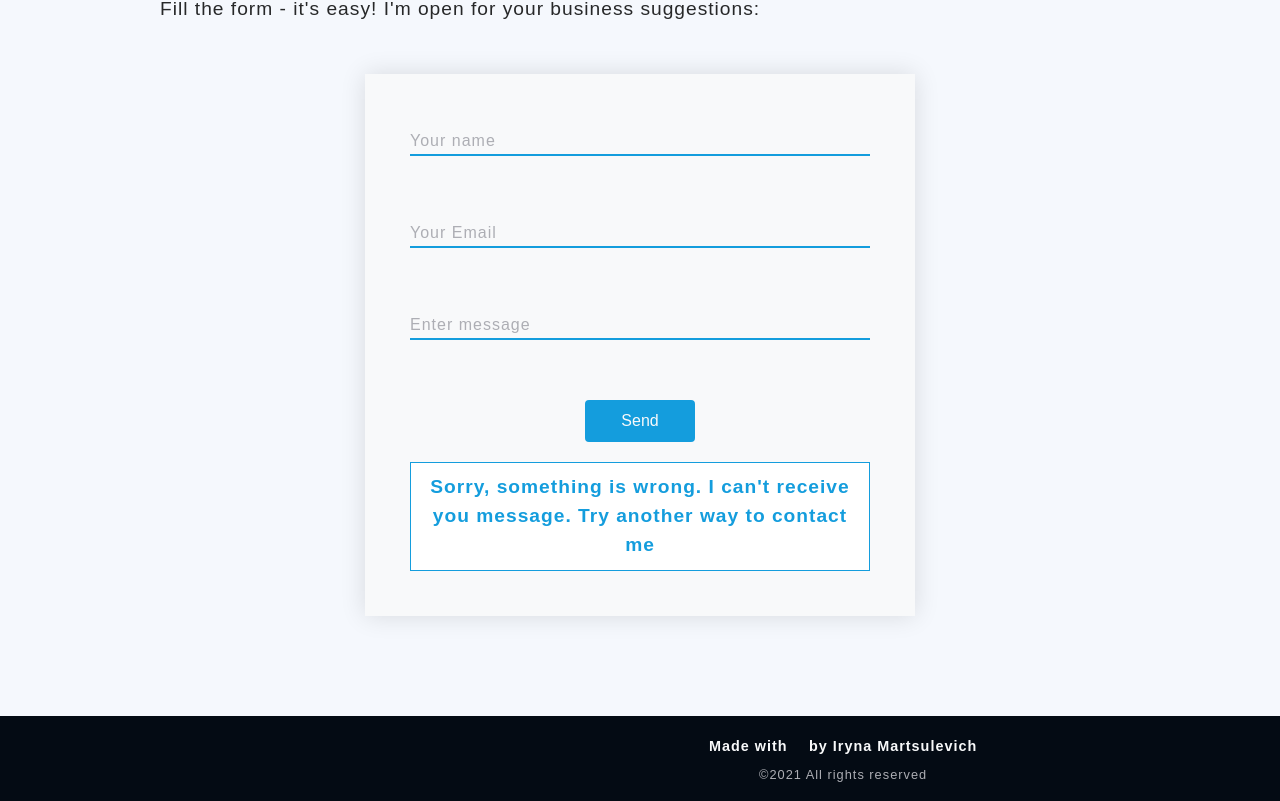
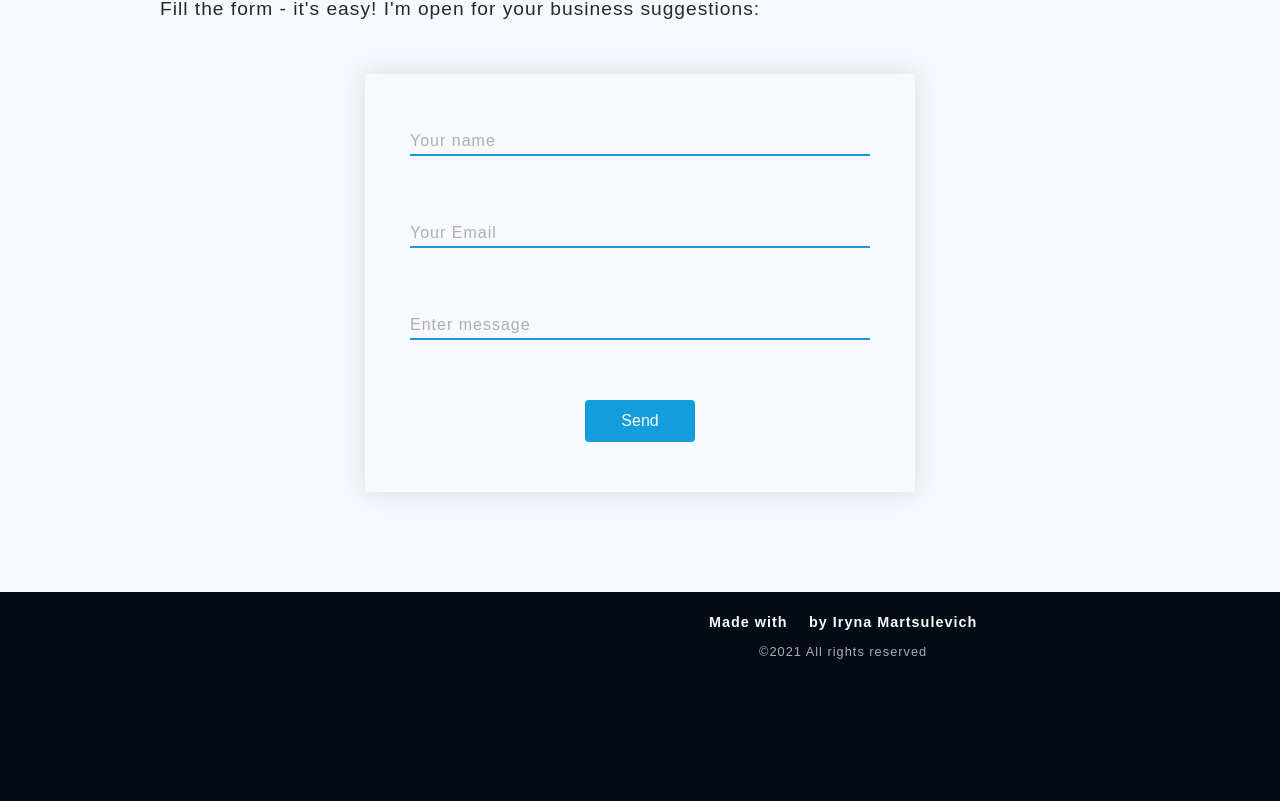
Before and after one commit to malinovaya0iriska/portfolio-react-dev, a React (Create React App) app: page / in a window 1280 px wide. Shown: the part 3120-3921 px from the top of the page. After the commit the page ends 3798 px from the top, so only its background shows below. Built offline with nearby package versions, Linux system fonts and the light colour scheme; some icons are missing.

Commit message:
refactor

```diff
--- a/src/a1-header/burgerNav/BurgerNav.module.scss
+++ b/src/a1-header/burgerNav/BurgerNav.module.scss
@@ -14,6 +14,7 @@
 .burgerNav {
   @media (min-width: 1200px) {
     display: none;
+    height: 100vh;
   }
 }
 
@@ -27,11 +28,14 @@
     border: 8px solid #2c2f3f;
     border-radius: 50%;
     height: auto;
+    @media (max-width: 400px) {
+      max-width: 105px;
+    }
   }
 
   h1 {
     color: $activeTextColor;
-    font-size: 2em;
+    font-size: 1.7em;
     margin: 15px;
     padding: 0;
     font-weight: 600;
--- a/src/a5-contacts/ContactForm/ContactForm.js
+++ b/src/a5-contacts/ContactForm/ContactForm.js
@@ -10,7 +10,7 @@ export const ContactForm = () => {
     const successText = 'Thank you, the message has been sent successfully! I will contact you at the soonest possible time'
     const errorText = 'Sorry, something is wrong. I can\'t receive you message. Try another way to contact me'
 
-    const [message, setMessage] = useState(errorText)
+    const [message, setMessage] = useState(null)
 
     /*editable textarea*/
     let [row, setRows] = useState(1)
```
